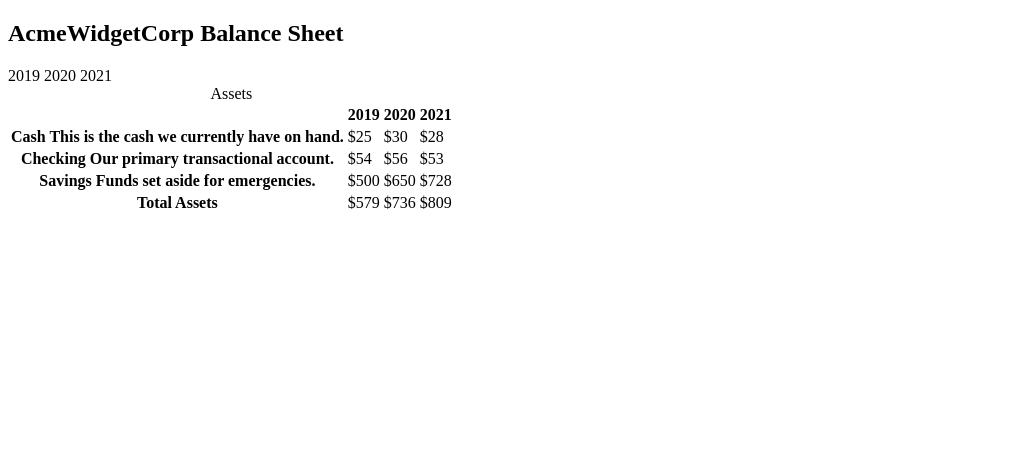
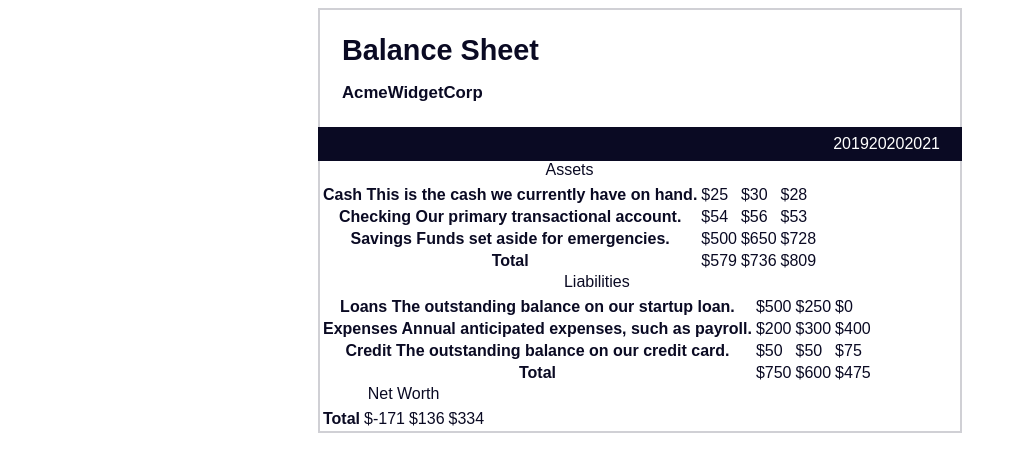
Before and after one commit to OmarDGreat/Balance-Sheet, a plain HTML site: page index.html in a window 1280 px wide. Shown: the whole page, without its empty margins (0-1016 px from the left). Drawn offline with Linux system fonts and the light colour scheme.

Commit message:
updated html and added css

```diff
--- a/index.html
+++ b/index.html
@@ -51,7 +51,7 @@
                 <td class="current">$728</td>
               </tr>
               <tr class="total">
-                <th>Total <span class="description">Assets</span></th>
+                <th>Total <span class="sr-only">Assets</span></th>
                 <td>$579</td>
                 <td>$736</td>
                 <td class="current">$809</td>
@@ -59,8 +59,60 @@
             </tbody>
           </table>
           <table>
+            <caption>Liabilities</caption>
+            <thead>
+              <tr>
+              <td></td>
+              <th><span class="sr-only">2019</span></th>
+              <th><span class="sr-only">2020</span></th>
+              <th><span class="sr-only">2021</span></th>
+              </tr>
+            </thead>
+            <tbody>
+              <tr class="data">
+                <th>Loans <span class="description">The outstanding balance on our startup loan.</span></th>
+                <td>$500</td>
+                <td>$250</td>
+                <td class="current">$0</td>
+              </tr>
+              <tr class="data">
+                <th>Expenses <span class="description">Annual anticipated expenses, such as payroll.</span></th>
+                <td>$200</td>
+                <td>$300</td>
+                <td class="current">$400</td>
+              </tr>
+              <tr class="data">
+                <th>Credit <span class="description">The outstanding balance on our credit card.</span></th>
+                <td>$50</td>
+                <td>$50</td>
+                <td class="current">$75</td>
+              </tr>
+              <tr class="total">
+                <th>Total <span class="sr-only">Liabilities</span></th>
+                <td>$750</td>
+                <td>$600</td>
+                <td class="current">$475</td>
+              </tr>
+            </tbody>
           </table>
           <table>
+            <caption>Net Worth</caption>
+            <thead>
+              <tr>
+              <td></td>
+              <th><span class="sr-only">2019</span></th>
+              <th><span class="sr-only">2020</span></th>
+              <th><span class="sr-only">2021</span></th>
+              </tr>
+            </thead>
+            <tbody>
+              <tr class="total">
+                <th>Total <span class="sr-only">Net Worth</span></th>
+                <td>$-171</td>
+                <td>$136</td>
+                <td class="current">$334</td>
+              </tr>
+            </tbody>
           </table>
         </div>
       </section>
--- a/styles.css
+++ b/styles.css
@@ -0,0 +1,59 @@
+span[class~="sr-only"] {
+    border: 0;
+    clip: rect(1px, 1px, 1px, 1px);
+    clip-path: inset(50%);
+    height: 1px;
+    width: 1px;
+    position: absolute;
+    overflow: hidden;
+    white-space: nowrap;
+    padding: 0;
+    margin: -1px;
+  }
+
+  html {
+    box-sizing: border-box;
+  }
+
+  body {
+    font-family: sans-serif;
+    color: #0a0a23;
+  }
+
+  h1 {
+    max-width: 37.25rem;
+    margin: 0 auto;
+    padding: 1.5rem 1.25rem;
+  }
+
+  h1 .flex {
+    display: flex;
+    flex-direction: column-reverse;
+    gap: 1rem;
+  }
+
+  h1 .flex span:first-of-type {
+    font-size: 0.7em;
+  }
+
+  h1 .flex span:last-of-type {
+    font-size: 1.2em;
+  }
+
+  section {
+    max-width: 40rem;
+    margin: 0 auto;
+    border: 2px solid #d0d0d5;
+  }
+
+  #years {
+    display: flex;
+    justify-content: flex-end;
+    position: sticky;
+    top: 0;
+    background: #0a0a23;
+    color: #fff;
+    padding: 0.5rem calc(1.25rem + 2px) 0.5rem 0;
+    margin: 0 -2px;
+    z-index: 999;
+  }
```
